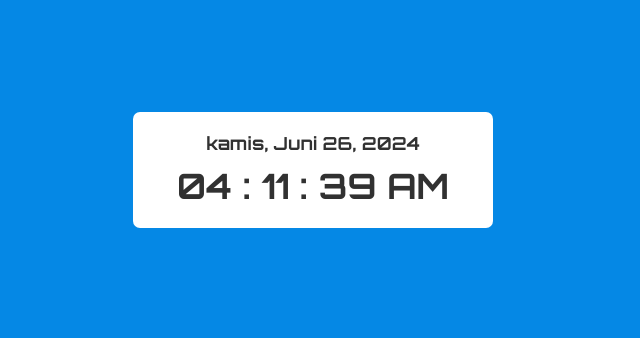
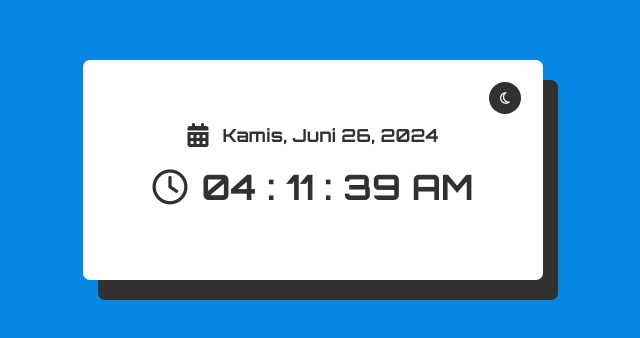
Before and after one commit to rizalyoga/simple-digital-clock, a plain HTML site: page index.html in a window 1280 px wide. Shown: the part 230-568 px from the top of the page, without its empty margins (327-967 px from the left). Drawn offline with Linux system fonts and the light colour scheme.

Commit message:
feat: add change themes

```diff
--- a/app.js
+++ b/app.js
@@ -1,7 +1,10 @@
 let dateText = document.querySelector(".digital-clock-box .date");
 let timeText = document.querySelector(".digital-clock-box .time");
+let container = document.querySelector("main");
+let clockBox = document.querySelector(".digital-clock-box");
+let toogleBtn = document.querySelector(".toogle-btn");
 
-const weeks = ["Senin", "Selasa", "Rabu", "kamis", "Jum'at", "Sabtu", "Minggu"];
+const weeks = ["Senin", "Selasa", "Rabu", "Kamis", "Jum'at", "Sabtu", "Minggu"];
 const months = [
   "Januari",
   "Februari",
@@ -17,7 +20,7 @@ const months = [
   "Desember",
 ];
 
-let AMpm = "AM";
+let AM_PM = "AM";
 
 let getTime = () => {
   let d = new Date();
@@ -31,7 +34,7 @@ let getTime = () => {
 
   if (hours > 12) {
     hours = hours - 12;
-    AMpm = "PM";
+    AM_PM = "PM";
   }
 
   if (hours < 10) {
@@ -47,7 +50,26 @@ let getTime = () => {
   }
 
   dateText.innerHTML = `${weeks[day]}, ${months[month]} ${date}, ${year}`;
-  timeText.innerHTML = `${hours} : ${minutes} : ${seconds} ${AMpm}`;
+
+  timeText.innerHTML = `${hours} : ${minutes} : ${seconds} ${AM_PM}`;
 };
 
 setInterval(getTime, 1000);
+
+toogleBtn.addEventListener("click", () => {
+  clockBox.classList.toggle("dark");
+
+  if (clockBox.classList.contains("dark")) {
+    toogleBtn.innerHTML = `<i class="fa-regular fa-sun"></i>`;
+    toogleBtn.style.background = "white";
+    toogleBtn.style.color = "rgb(49, 49, 49)";
+
+    container.style.background = "#252839";
+  } else {
+    toogleBtn.innerHTML = `<i class="fa-regular fa-moon"></i>`;
+    toogleBtn.style.background = "rgb(49, 49, 49)";
+    toogleBtn.style.color = "white";
+
+    container.style.background = "rgb(5, 136, 229)";
+  }
+});
--- a/index.html
+++ b/index.html
@@ -3,6 +3,10 @@
   <head>
     <meta charset="UTF-8" />
     <meta name="viewport" content="width=device-width, initial-scale=1.0" />
+    <link
+      rel="stylesheet"
+      href="https://cdnjs.cloudflare.com/ajax/libs/font-awesome/6.5.2/css/all.min.css"
+    />
     <link rel="stylesheet" href="styles.css" />
 
     <title>Jam Digital</title>
@@ -10,8 +14,20 @@
   <body>
     <main id="container">
       <div class="digital-clock-box">
-        <h4 class="date">---,---,---</h4>
-        <h3 class="time">00 : 00 :00 <span class="am-pm">AM</span></h3>
+        <button class="toogle-btn">
+          <i class="fa-regular fa-moon"></i>
+        </button>
+        <span class="date-box">
+          <i class="fa-solid fa-calendar-days date-icon"></i>
+          <h4 class="date">---,---,---</h4>
+        </span>
+        <span class="time-box">
+          <i class="fa-regular fa-clock clock-icon"></i>
+          <h3 class="time">
+            00 : 00 :00
+            <span class="am-pm">AM</span>
+          </h3>
+        </span>
       </div>
     </main>
 
--- a/styles.css
+++ b/styles.css
@@ -19,10 +19,45 @@ main {
 }
 
 .digital-clock-box {
+  position: relative;
   padding: 20px;
-  width: 360px;
+  height: 220px;
+  width: 460px;
   background: white;
   border-radius: 7px;
+  display: flex;
+  justify-content: center;
+  align-items: center;
+  flex-direction: column;
+  margin: 0 20px;
+  box-shadow: 15px 20px rgb(49, 49, 49);
+  transition: 0.4s;
+}
+
+.digital-clock-box .toogle-btn {
+  position: absolute;
+  border: none;
+  height: 32px;
+  width: 32px;
+  color: white;
+  background-color: rgb(49, 49, 49);
+  border-radius: 100%;
+  right: 22px;
+  top: 22px;
+  cursor: pointer;
+  transition: 0.4s;
+}
+
+.digital-clock-box .date-box {
+  display: flex;
+  justify-content: center;
+  align-items: center;
+  gap: 14px;
+}
+
+.date-icon {
+  font-size: 24px;
+  color: rgb(49, 49, 49);
 }
 
 .digital-clock-box .date {
@@ -31,9 +66,37 @@ main {
   font-size: 18px;
 }
 
+.digital-clock-box .time-box {
+  display: flex;
+  justify-content: center;
+  align-items: center;
+  margin-top: 10px;
+  padding: 8px;
+}
+
+.clock-icon {
+  font-size: 35px;
+  color: rgb(49, 49, 49);
+  margin-right: 14px;
+  flex-basis: 10%;
+}
+
 .digital-clock-box .time {
   text-align: center;
   color: rgb(49, 49, 49);
   font-size: 35px;
-  margin-top: 10px;
+  flex-basis: 90%;
 }
+
+.digital-clock-box.dark {
+  background: rgb(49, 49, 49);
+  transition: all 0.4s;
+  box-shadow: 15px 20px white;
+}
+
+.digital-clock-box.dark .date,
+.digital-clock-box.dark .time,
+.digital-clock-box.dark .date-icon,
+.digital-clock-box.dark .clock-icon {
+  color: white;
+}
```
